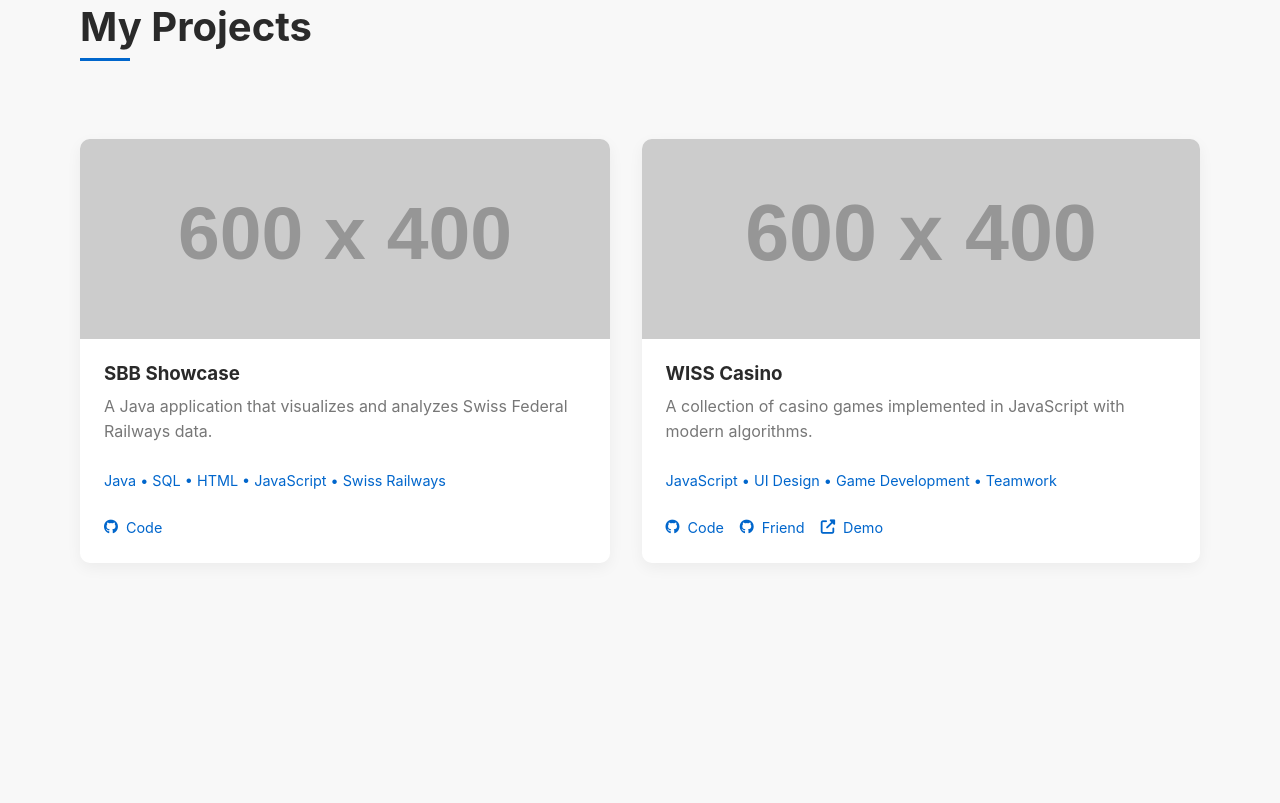
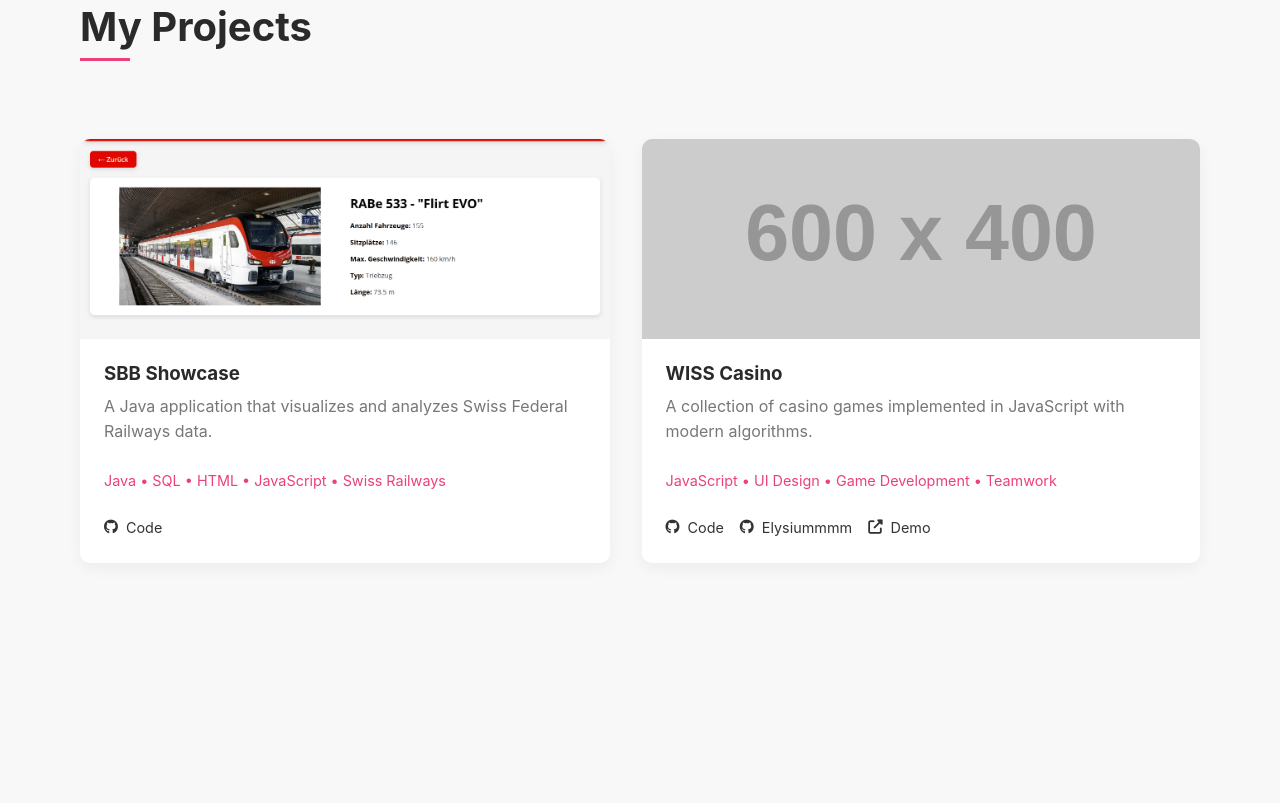
Before and after one commit to m4rv1n33/m4rv1n33.github.io, a plain HTML site: page index.html in a window 1280 px wide. Shown: the part 1717-2520 px from the top of the page. Drawn offline with Linux system fonts and the light colour scheme; placeholder pictures from the web are drawn by us.

Commit message:
Update accent colors and add tren.png image
Changed accent color variables for both light and dark modes, introduced a new accent_pjt variable for project and footer links, and updated their styles accordingly. Replaced the SBB Showcase placeholder image with assets/tren.png and improved link labels. Added Steam contact link to the contact section.

```diff
--- a/index.html
+++ b/index.html
@@ -10,7 +10,7 @@
         :root {
             --primary: #2a2a2a;
             --secondary: #f8f8f8;
-            --accent: #0066cc;
+            --accent: #ec407a;
             --text: #333333;
             --light-text: #777777;
             --card-bg: #ffffff;
@@ -26,7 +26,8 @@
         .dark-mode {
             --primary: #f8f8f8;
             --secondary: #121212;
-            --accent: #3a8de0;
+            --accent: #9575cd;
+            --accent_pjt: #3a8de0;
             --text: #e0e0e0;
             --light-text: #a0a0a0;
             --card-bg: #1e1e1e;
@@ -363,6 +364,7 @@
         }
 
         .project-links a {
+            color: var(--accent_pjt);
             margin-right: 1rem;
             font-size: 0.9rem;
             display: flex;
@@ -519,6 +521,7 @@
         }
 
         .footer-links {
+            color: var(--accent_pjt);
             display: flex;
             list-style: none;
             margin-bottom: 2rem;
@@ -537,7 +540,7 @@
         }
 
         .copyright {
-            color: var(--footer-light-text);
+            color: var(--accent_pjt);
             font-size: 0.9rem;
         }
 
@@ -777,7 +780,7 @@
             <div class="projects-grid">
                 <div class="project-card fade-in" data-project="sbb">
                     <div class="project-img">
-                        <img src="https://placehold.co/600x400/2a2a2a/ffffff?text=SBB+Showcase" alt="SBB Showcase">
+                        <img src="assets/tren.png" alt="SBB Showcase">
                     </div>
                     <div class="project-content">
                         <h3>SBB Showcase</h3>
@@ -799,7 +802,7 @@
                         <p class="project-tech">JavaScript • UI Design • Game Development • Teamwork</p>
                         <div class="project-links">
                             <a href="https://github.com/m4rv1n33/wiss-casino" target="_blank"><i class="fab fa-github"></i> Code</a>
-                            <a href="https://github.com/Elysiummmm" target="_blank"><i class="fab fa-github"></i> Friend</a>
+                            <a href="https://github.com/Elysiummmm" target="_blank"><i class="fab fa-github"></i> Elysiummmm</a>
                             <a href="#" target="_blank"><i class="fas fa-external-link-alt"></i> Demo</a>
                         </div>
                     </div>
@@ -876,7 +879,7 @@
 
             <div class="project-links">
                 <a href="https://github.com/m4rv1n33/wiss-casino" target="_blank"><i class="fab fa-github"></i> View Source Code</a>
-                <a href="https://github.com/Elysiummmm" target="_blank"><i class="fab fa-github"></i> Friend</a>
+                <a href="https://github.com/Elysiummmm" target="_blank"><i class="fab fa-github"></i> Elysiummmm</a>
                 <a href="#" target="_blank"><i class="fas fa-external-link-alt"></i> Live Demo</a>
             </div>
         </div>
@@ -897,6 +900,10 @@
                 <a href="#" target="_blank" class="contact-link">
                     <i class="fa-brands fa-discord"></i>
                     <span>m4rv1n_33</span>
+                </a>
+                <a href="https://steamcommunity.com/id/m4rv1n_33/" target="_blank" class="contact-link">
+                <i class="fa-brands fa-steam"></i>
+                <span>m4rv1n_33</span>
                 </a>
             </div>
         </div>
```
Also changed, not shown: assets/tren.png (added).
